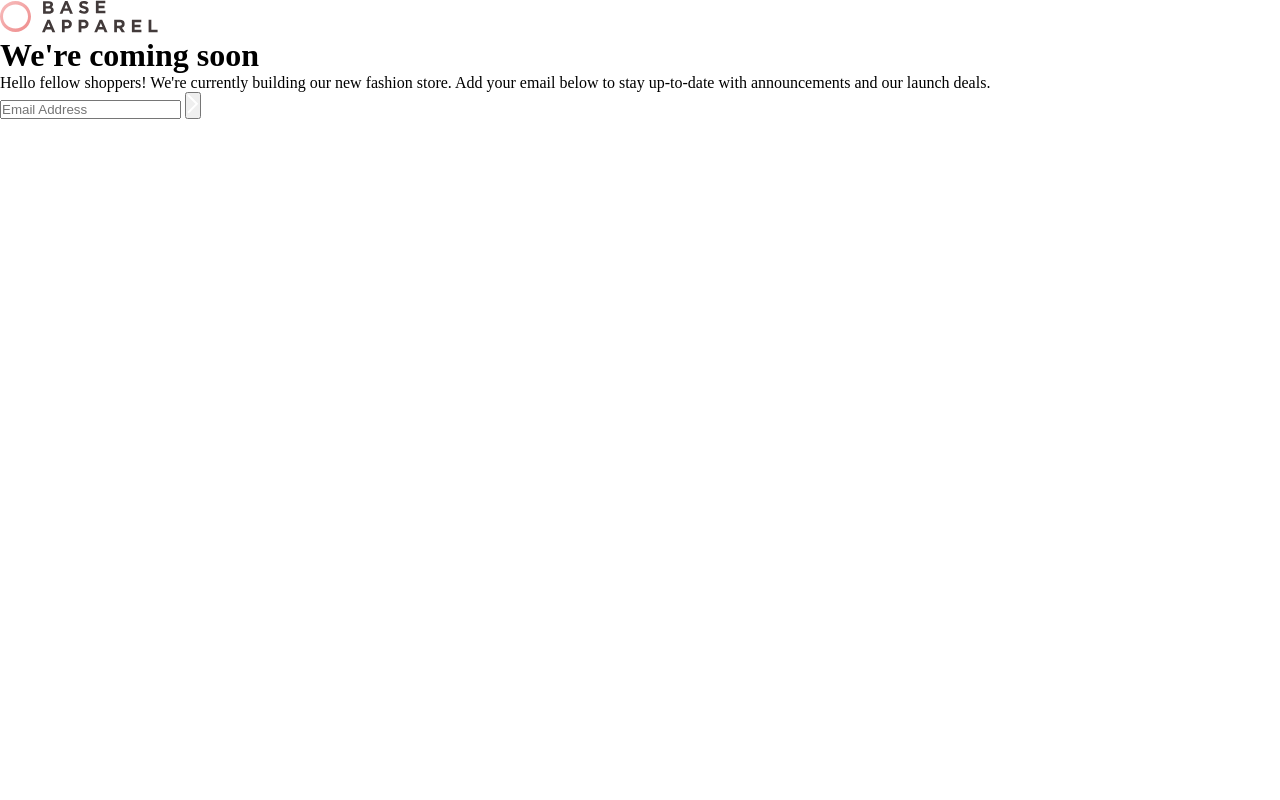
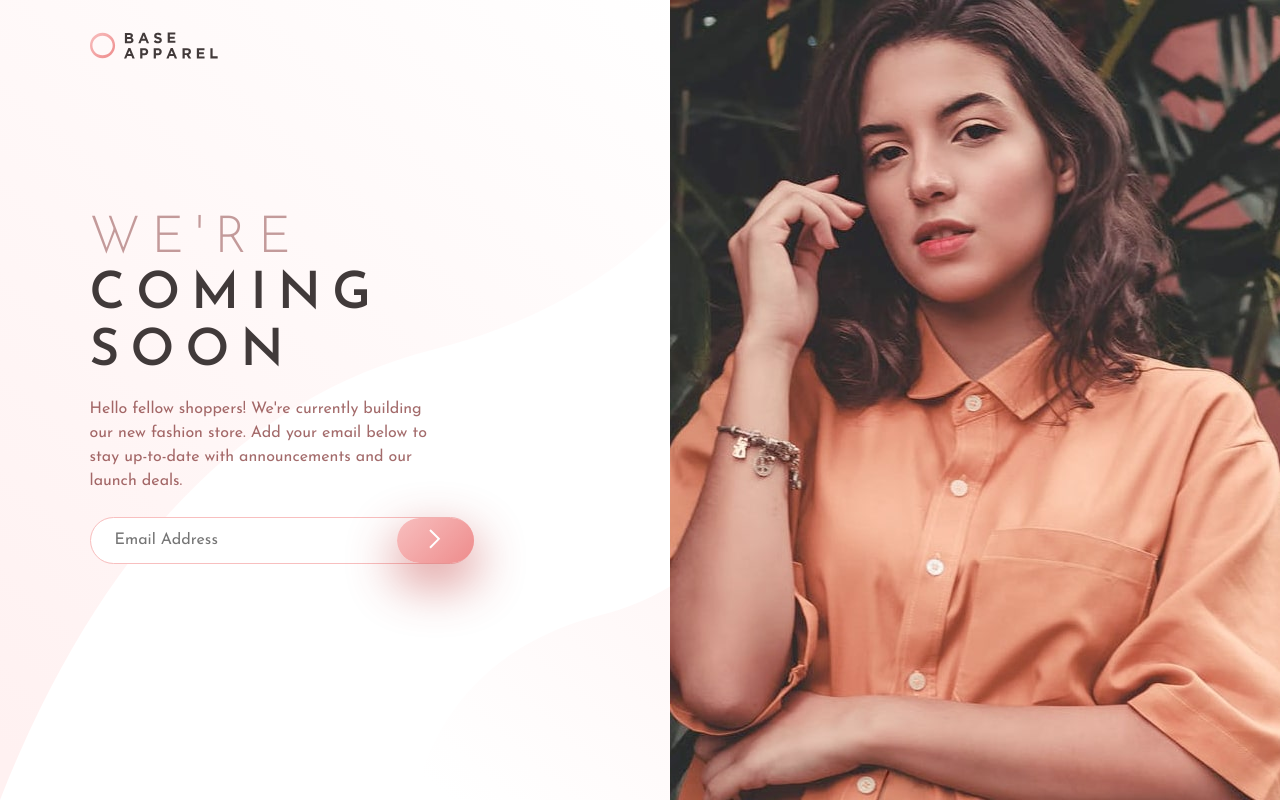
Before and after one commit to igafshell/base-apparel-coming-soon-main, a plain HTML site: page index.html in a window 1280 px wide. Drawn offline with nearby package versions, Linux system fonts and the light colour scheme.

Commit message:
Code CSS & HTML

```diff
--- a/index.html
+++ b/index.html
@@ -14,26 +14,63 @@
 			sizes="32x32"
 			href="./images/favicon-32x32.png"
 		/>
-
 		<title>Frontend Mentor | Base Apparel coming soon page</title>
 	</head>
-	<body>
-		<footer>
+	<body onload="onLoad()">
+		<header>
 			<img src="./images/logo.svg" alt="Base Apparel logo" />
-		</footer>
+		</header>
+		<img
+			src="./images/hero-mobile.jpg"
+			alt="Base Apparel Model here"
+			class="hero"
+		/>
 		<main>
-			<h1>We're coming soon</h1>
+			<h1>
+				<span>We're</span><br />
+				coming <br />
+				soon
+			</h1>
 			<p>
 				Hello fellow shoppers! We're currently building our new fashion store.
 				Add your email below to stay up-to-date with announcements and our
 				launch deals.
 			</p>
-			<form action="#" id="email">
-				<input type="email" placeholder="Email Address" />
+			<form action="#">
+				<input
+					type="email"
+					placeholder="Email Address"
+					aria-label="Email Address"
+					aria-describedby="basic-addon2"
+				/>
+
 				<button type="submit">
 					<img src="./images/icon-arrow.svg" alt="Arrow icon" />
 				</button>
 			</form>
 		</main>
+		<script
+			src="https://code.jquery.com/jquery-3.2.1.slim.min.js"
+			integrity="sha384-KJ3o2DKtIkvYIK3UENzmM7KCkRr/rE9/Qpg6aAZGJwFDMVNA/GpGFF93hXpG5KkN"
+			crossorigin="anonymous"
+		></script>
+		<script>
+			function onLoad() {
+				const img = $(".hero");
+				const media1 = 1140;
+				if ($(window).width() > 0) {
+					img.attr("src", "./images/hero-mobile.jpg");
+				}
+
+				if ($(window).width() >= media1) {
+					img.attr("src", "./images/hero-desktop.jpg");
+				}
+			}
+
+			// for testing purposes
+			window.addEventListener("resize", (e) => {
+				onLoad();
+			});
+		</script>
 	</body>
 </html>
--- a/style.css
+++ b/style.css
@@ -1,5 +1,220 @@
+@import url("https://fonts.googleapis.com/css2?family=Josefin+Sans:wght@300;400;600&display=swap");
+
+/* CSS vars */
+:root {
+	--button-width: 12vw;
+	--padding-left-desktop: 4rem;
+}
+
+/* CSS reset */
 * {
 	padding: 0;
 	margin: 0;
-	box-sizing: content-box;
+	box-sizing: border-box;
 }
+
+/* Custom scrollbar */
+body {
+	overflow-y: auto;
+}
+body::-webkit-scrollbar {
+	width: 1.3rem;
+}
+
+body::-webkit-scrollbar-track {
+	background-color: hsla(0, 23%, 92%, 0.377);
+}
+
+body::-webkit-scrollbar-thumb {
+	background: linear-gradient(hsl(0, 80%, 86%) 0%, hsl(0, 85%, 62%) 100%);
+	border-radius: 50px;
+}
+
+/* styling header */
+header {
+	padding: 2rem;
+}
+
+header img {
+	width: min(30vw, 8rem);
+}
+
+/* styling hero img */
+.hero {
+	width: 100%;
+}
+
+/* styling main */
+main {
+	font-family: "Josefin Sans", sans-serif;
+
+	display: flex;
+	flex-direction: column;
+	justify-content: center;
+	text-align: center;
+	padding: 2rem;
+}
+
+main h1 {
+	font-size: 2.5rem;
+	font-weight: 600;
+	text-transform: uppercase;
+	letter-spacing: 0.7rem;
+	line-height: 1.1;
+	color: hsl(0, 6%, 24%);
+	padding: 1rem;
+}
+
+main h1 span {
+	font-weight: 300;
+	color: hsla(0, 89%, 21%, 0.596);
+	opacity: 0.65;
+}
+
+main p {
+	font-weight: 400;
+	line-height: 1.5;
+	color: hsla(0, 89%, 21%, 0.596);
+}
+
+/* Styling the email form */
+form {
+	display: flex;
+	justify-content: center;
+	align-items: center;
+	margin-top: 3vh;
+}
+
+form input {
+	font-family: "Josefin Sans", sans-serif;
+	font-size: 1rem;
+
+	width: 19rem;
+	padding: 0.9rem;
+	padding-left: 1.5rem;
+	padding-right: var(--button-width);
+
+	border: 1px solid hsl(0, 80%, 86%);
+	background-clip: padding-box;
+	-webkit-background-clip: padding-box;
+	border-radius: 50px;
+}
+
+form input:focus {
+	outline: none;
+	border: 2px solid hsl(0, 74%, 74%);
+}
+
+form button {
+	border: 0;
+	border-radius: 500px;
+	width: var(--button-width);
+	padding: 0.7rem 0px;
+	margin-left: calc(var(--button-width) * -1);
+	transition: 300ms ease all;
+
+	background: linear-gradient(
+		135deg,
+		hsl(0, 80%, 86%) 0%,
+		hsl(0, 74%, 74%) 100%
+	);
+
+	-webkit-box-shadow: 0px 19px 47px 5px rgba(189, 49, 49, 0.45);
+	-moz-box-shadow: 0px 19px 47px 5px rgba(189, 49, 49, 0.45);
+	box-shadow: 0px 19px 47px 5px rgba(189, 49, 49, 0.45);
+}
+
+form button:hover {
+	background: linear-gradient(
+		135deg,
+		hsl(0, 100%, 93%) 0%,
+		hsl(0, 100%, 83%) 100%
+	);
+}
+
+@media (min-width: 1150px) {
+	/* layout */
+	body {
+		background-image: url(./images/bg-pattern-desktop.svg);
+		min-height: 100vh;
+		display: grid;
+		grid-template-areas:
+			"header hero"
+			"main hero";
+		grid-template-rows: 1fr 7fr;
+		grid-template-columns: auto max-content;
+	}
+
+	header {
+		grid-area: header;
+	}
+
+	.hero {
+		grid-area: hero;
+		height: 100vh;
+	}
+
+	main {
+		grid-area: main;
+	}
+
+	/* styling */
+	:root {
+		--button-width: min(6vw, 5rem);
+	}
+
+	header {
+		padding-left: var(--padding-left-desktop);
+	}
+
+	main {
+		justify-content: flex-start;
+		text-align: left;
+		padding-left: var(--padding-left-desktop);
+		padding-top: 6rem;
+	}
+
+	main h1 {
+		padding-left: 0px;
+		font-size: 4vw;
+	}
+
+	main p {
+		max-width: 27vw;
+	}
+
+	form {
+		justify-content: flex-start;
+	}
+
+	form input {
+		width: min(27rem, 30vw);
+	}
+}
+
+@media (min-width: 1200px) {
+	:root {
+		--padding-left-desktop: 7vw;
+	}
+}
+
+@media (min-width: 1300px) {
+	:root {
+		--padding-left-desktop: 10vw;
+	}
+}
+
+@media (min-width: 1700px) {
+	:root {
+		--p-font-size: 1.1vw;
+	}
+
+	p {
+		font-size: var(--p-font-size);
+		max-width: 30vw;
+	}
+
+	form input {
+		width: 27vw;
+	}
+}
```
